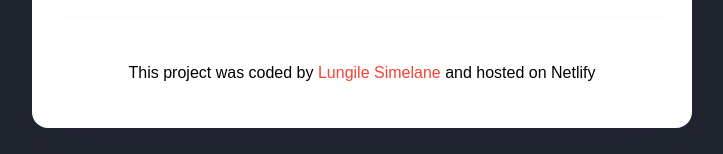
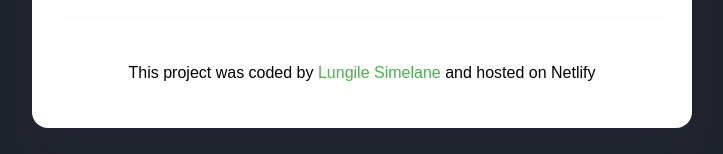
Before and after one commit to LungiMarcia/To-do-Web-App, a plain HTML site: page index.html in a window 1280 px wide. Shown: the part 288-442 px from the top of the page, without its empty margins (278-1001 px from the left). Drawn offline with Linux system fonts and the light colour scheme.

Commit message:
updated link color

```diff
--- a/style.css
+++ b/style.css
@@ -55,7 +55,7 @@ button {
 
 a {
   text-decoration: none;
-  color: #f44336;
+  color: #4caf50;
 }
 
 footer {
```
